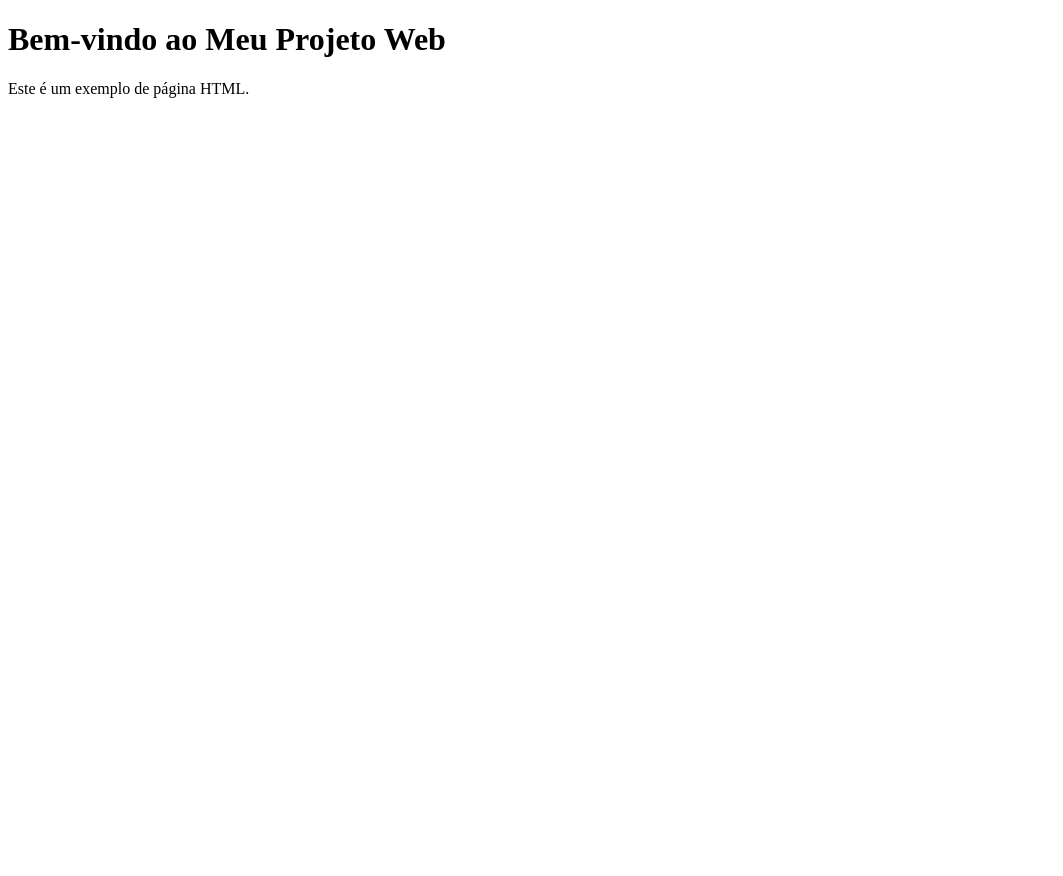
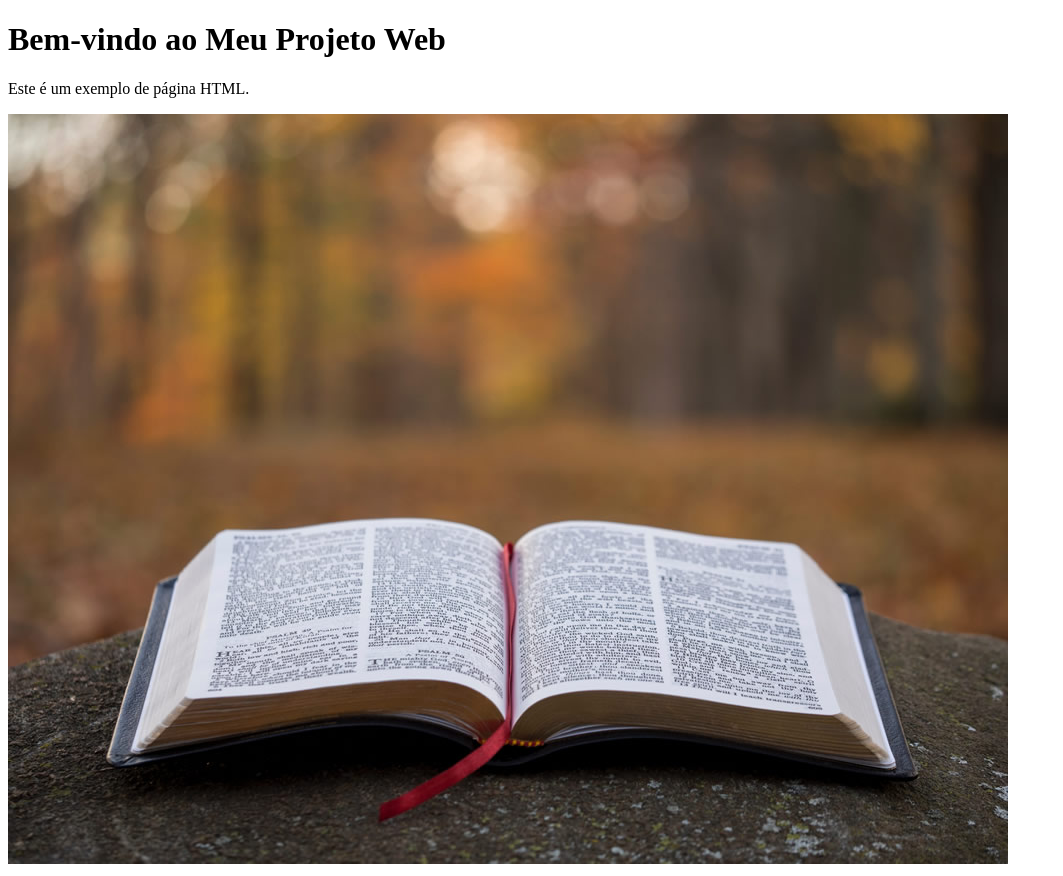
Before and after one commit to ByPadox/Meu-Projeto, a plain HTML site: page index.html in a window 1280 px wide. Shown: the whole page, without its empty margins (0-1063 px from the left). Before the commit the page ends 800 px from the top, so only its background shows below. Drawn offline with Linux system fonts and the light colour scheme.

Commit message:
Adicionar imagem e atualizar index.html

```diff
--- a/index.html
+++ b/index.html
@@ -8,5 +8,6 @@
 <body>
     <h1>Bem-vindo ao Meu Projeto Web</h1>
     <p>Este é um exemplo de página HTML.</p>
+    <img src="images/minha-imagem.jpg" alt="Descrição da Imagem">
 </body>
 </html>
```
